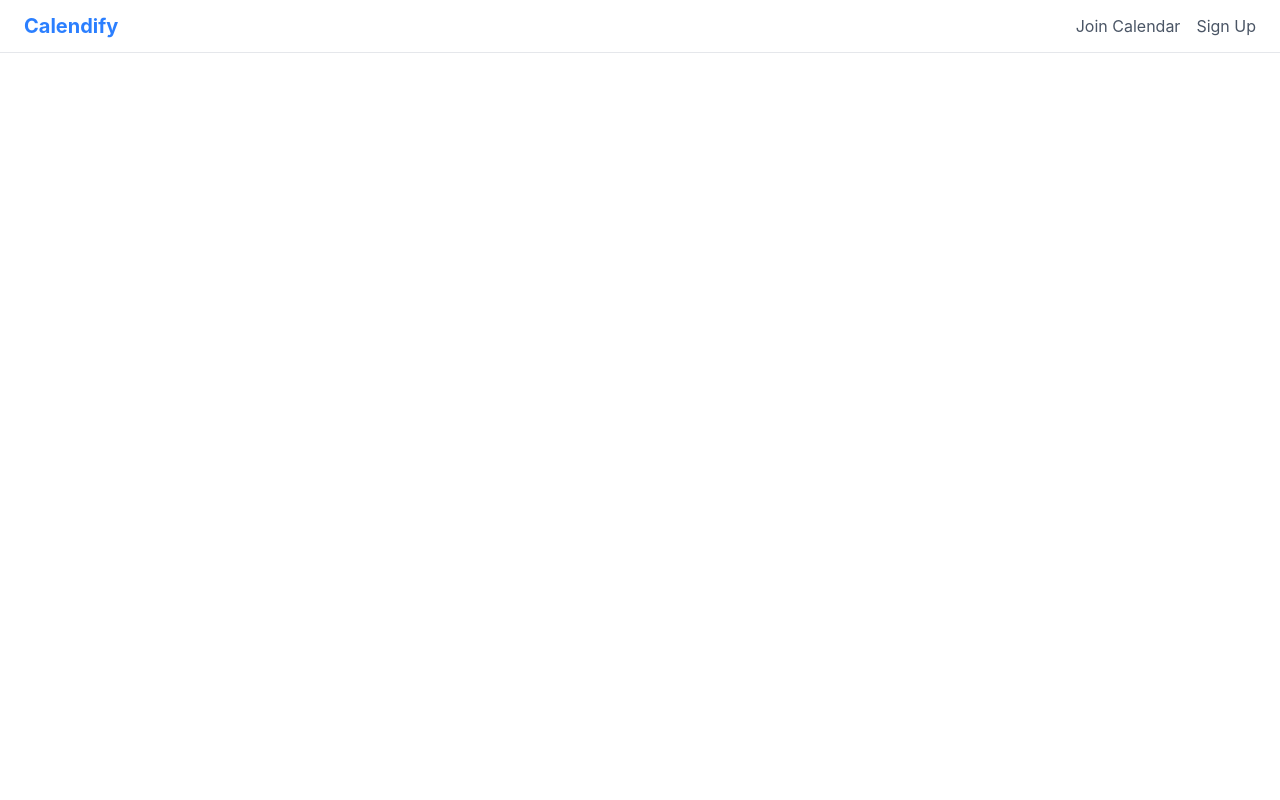
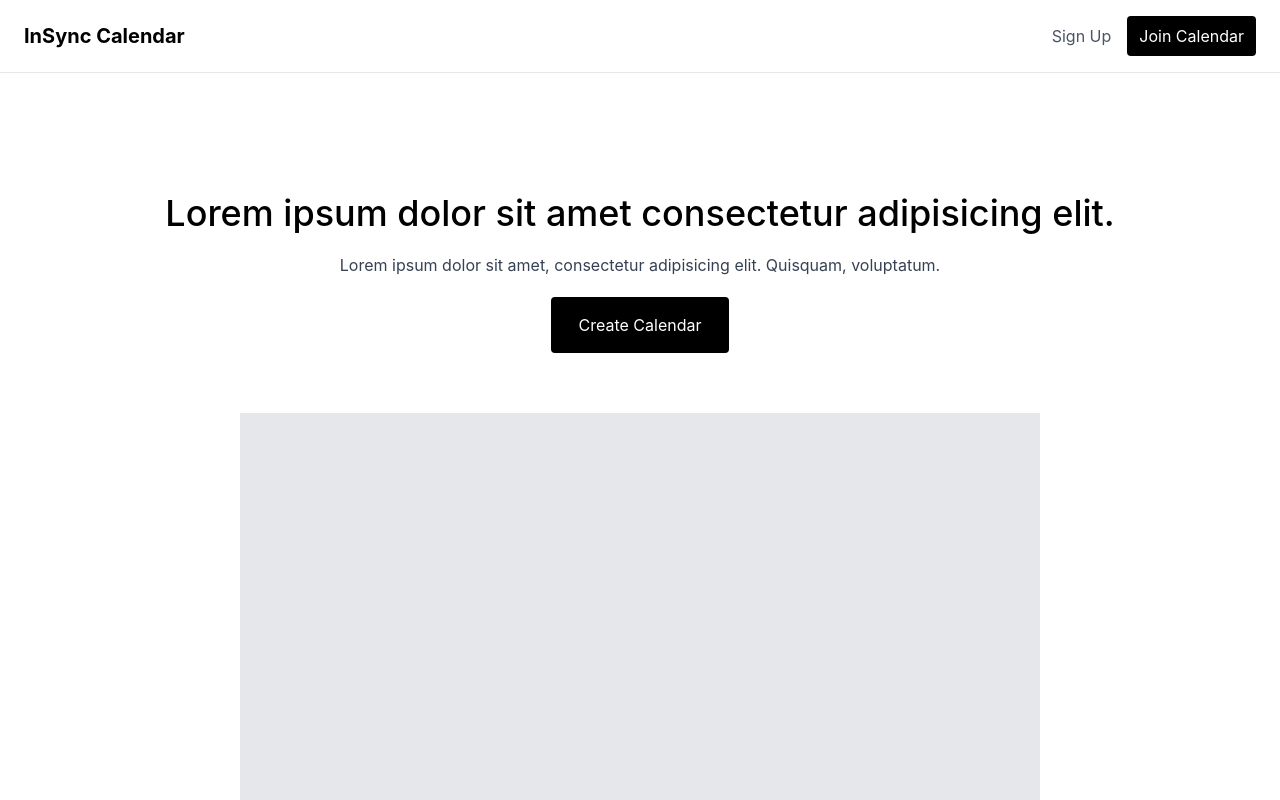
Before and after one commit to danielburnayev/WEB103-Capstone-Project, a React (Vite) app in the folder src/client/: page / in a window 1280 px wide. Shown: the top 800 px of the page. Built offline with nearby package versions, Linux system fonts and the light colour scheme.

Commit message:
Got started on the landing page

```diff
--- a/src/client/src/components/Header.jsx
+++ b/src/client/src/components/Header.jsx
@@ -1,13 +1,13 @@
 function Header({ navItems = [] }) {
   return (
-    <header className="flex flex-row items-center justify-between px-6 py-3 bg-white border-b border-gray-200">
-      <span className="text-xl font-bold text-blue-500">Calendify</span>
+    <header className="flex flex-row items-center justify-between px-6 py-4 bg-white border-b border-gray-200 mb-30">
+      <span className="text-xl font-bold">InSync Calendar</span>
       <nav className="flex flex-row gap-4">
         {navItems.map((item) => (
           <button
             key={item.label}
             onClick={item.onClick}
-            className="text-gray-600 hover:text-blue-500 transition-colors"
+            className="text-gray-600 last:text-white last:bg-black last:px-3 last:py-2 last:rounded"
           >
             {item.label}
           </button>
--- a/src/client/src/pages/LandingPage.jsx
+++ b/src/client/src/pages/LandingPage.jsx
@@ -1,14 +1,22 @@
 import Header from "../components/Header";
 
 const landingNavItems = [
-  { label: "Join Calendar", onClick: () => {} },
-  { label: "Sign Up", onClick: () => {} },
+   { label: "Sign Up", onClick: () => {} },
+   { label: "Join Calendar", onClick: () => {} },
 ];
 
 function LandingPage() {
   return (
     <div className="flex flex-col h-screen">
       <Header navItems={landingNavItems} />
+      <main className="flex flex-col items-center justify-center gap-15 h-full">
+         <div className="flex flex-col items-center justify-center gap-5">
+            <h2 className="text-4xl font-medium">Lorem ipsum dolor sit amet consectetur adipisicing elit.</h2>
+            <p className="text-gray-700">Lorem ipsum dolor sit amet, consectetur adipisicing elit. Quisquam, voluptatum.</p>
+            <button className="bg-black text-white px-7 py-4 rounded">Create Calendar</button>
+         </div>
+         <div className="bg-gray-200 w-200 h-200"></div>
+      </main>
     </div>
   );
 }
```
